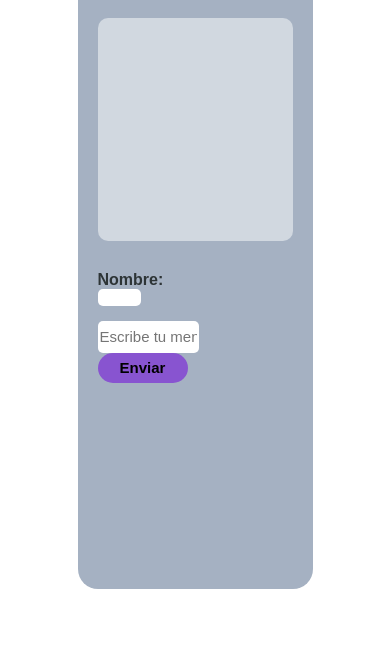
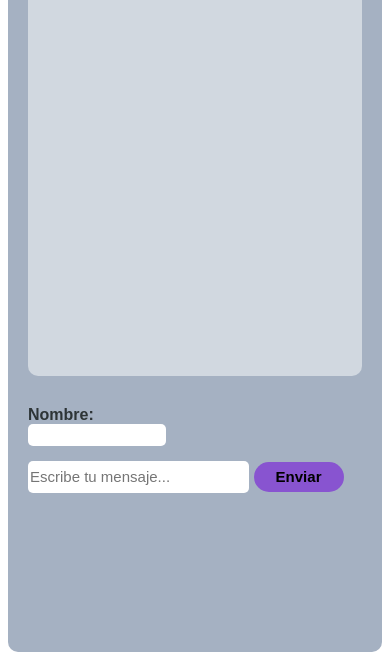
Before and after one commit to maurigc/practica, a website: page public/index.html in a window 390 px wide. Shown: the part 199-860 px from the top of the page. Drawn offline with nearby package versions, Linux system fonts and the light colour scheme; no server answers.

Commit message:
vista mobile

```diff
--- a/public/styles.css
+++ b/public/styles.css
@@ -79,3 +79,32 @@ body{
     height: 33px;
     width: 93px;
 }
+
+@media only screen and (max-width: 768px){
+    .contenedor-principal{
+        background-color: #a5b1c2;
+        width: 100vw;
+        height: 95vh;
+        border-radius: 10px;
+    }
+
+    #contenedorMensajes{
+        height: 50%;
+    }
+
+    #usuario{
+        width: 40%;
+        height: 20px;
+        border-radius: 5px;
+        border: none;
+    }
+
+    #mensaje{
+        height: 30px;
+        width: 65%;
+        font-size: 15px;
+        margin-top: 15px;
+        border-radius: 5px;
+        border: none;
+    }
+}
```
Also changed, not shown: 1 other file.
